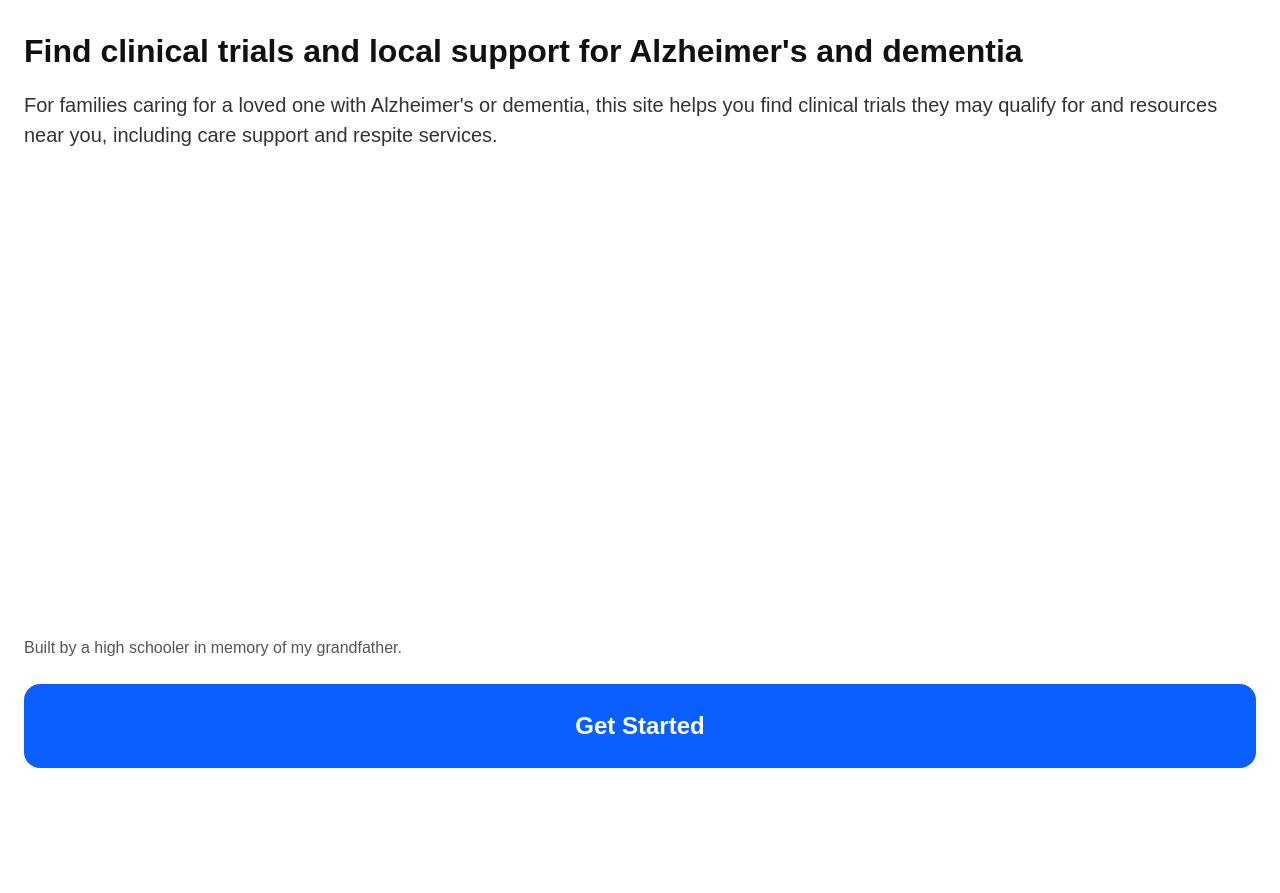
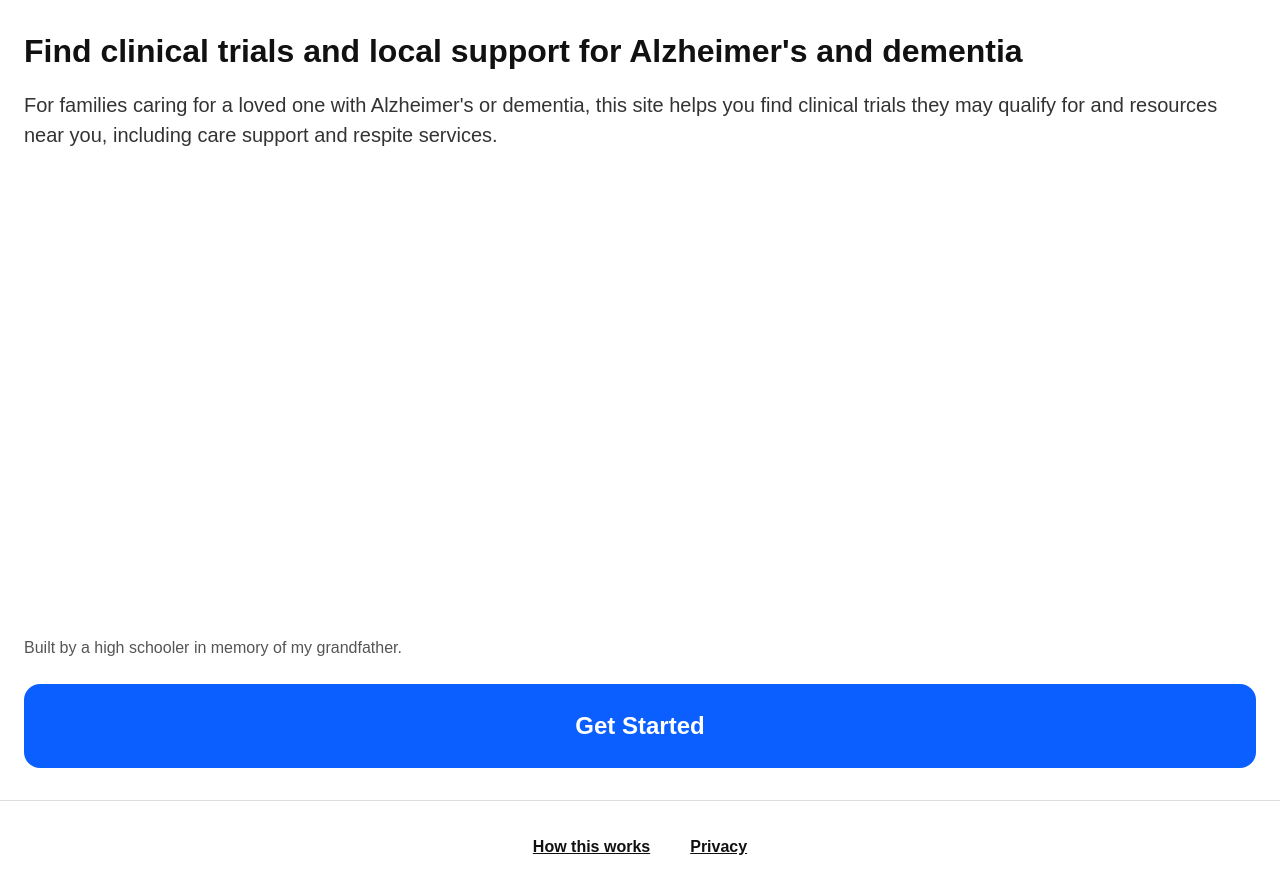
Before and after one commit to rlin009/alzheimers-access, a Next.js app: page / in a window 1280 px wide. Before the commit the page ends 800 px from the top, so only its background shows below. Built offline with nearby package versions, Linux system fonts and the light colour scheme.

Commit message:
Week 4: code edits

```diff
--- /dev/null
+++ b/src/app/components/footer.tsx
@@ -0,0 +1,56 @@
+// src/app/components/footer.tsx
+import Link from "next/link";
+
+export default function Footer() {
+  return (
+    <footer
+      style={{
+        borderTop: "1px solid #dddddd",
+        padding: "1.5rem",
+        backgroundColor: "#ffffff",
+      }}
+    >
+      <nav
+        style={{
+          display: "flex",
+          flexWrap: "wrap",
+          justifyContent: "center",
+          gap: "1.5rem",
+          maxWidth: "42rem",
+          margin: "0 auto",
+        }}
+      >
+        <Link
+          href="/how-it-works"
+          style={{
+            fontSize: "1rem",
+            fontWeight: 700,
+            color: "#111111",
+            textDecoration: "underline",
+            padding: "0.5rem",
+            minHeight: "44px",
+            display: "flex",
+            alignItems: "center",
+          }}
+        >
+          How this works
+        </Link>
+        <Link
+          href="/privacy"
+          style={{
+            fontSize: "1rem",
+            fontWeight: 700,
+            color: "#111111",
+            textDecoration: "underline",
+            padding: "0.5rem",
+            minHeight: "44px",
+            display: "flex",
+            alignItems: "center",
+          }}
+        >
+          Privacy
+        </Link>
+      </nav>
+    </footer>
+  );
+}
--- a/src/app/layout.tsx
+++ b/src/app/layout.tsx
@@ -1,5 +1,6 @@
 import type { Metadata } from "next";
 import { Geist, Geist_Mono } from "next/font/google";
+import Footer from "./components/footer";
 import "./globals.css";
 
 const geistSans = Geist({
@@ -23,7 +24,10 @@ export default function RootLayout({ children }: LayoutProps<"/">) {
       lang="en"
       className={`${geistSans.variable} ${geistMono.variable} h-full antialiased`}
     >
-      <body className="min-h-full flex flex-col">{children}</body>
+      <body className="min-h-full flex flex-col">
+        <div style={{ flex: 1 }}>{children}</div>
+        <Footer />
+      </body>
     </html>
   );
 }
```
